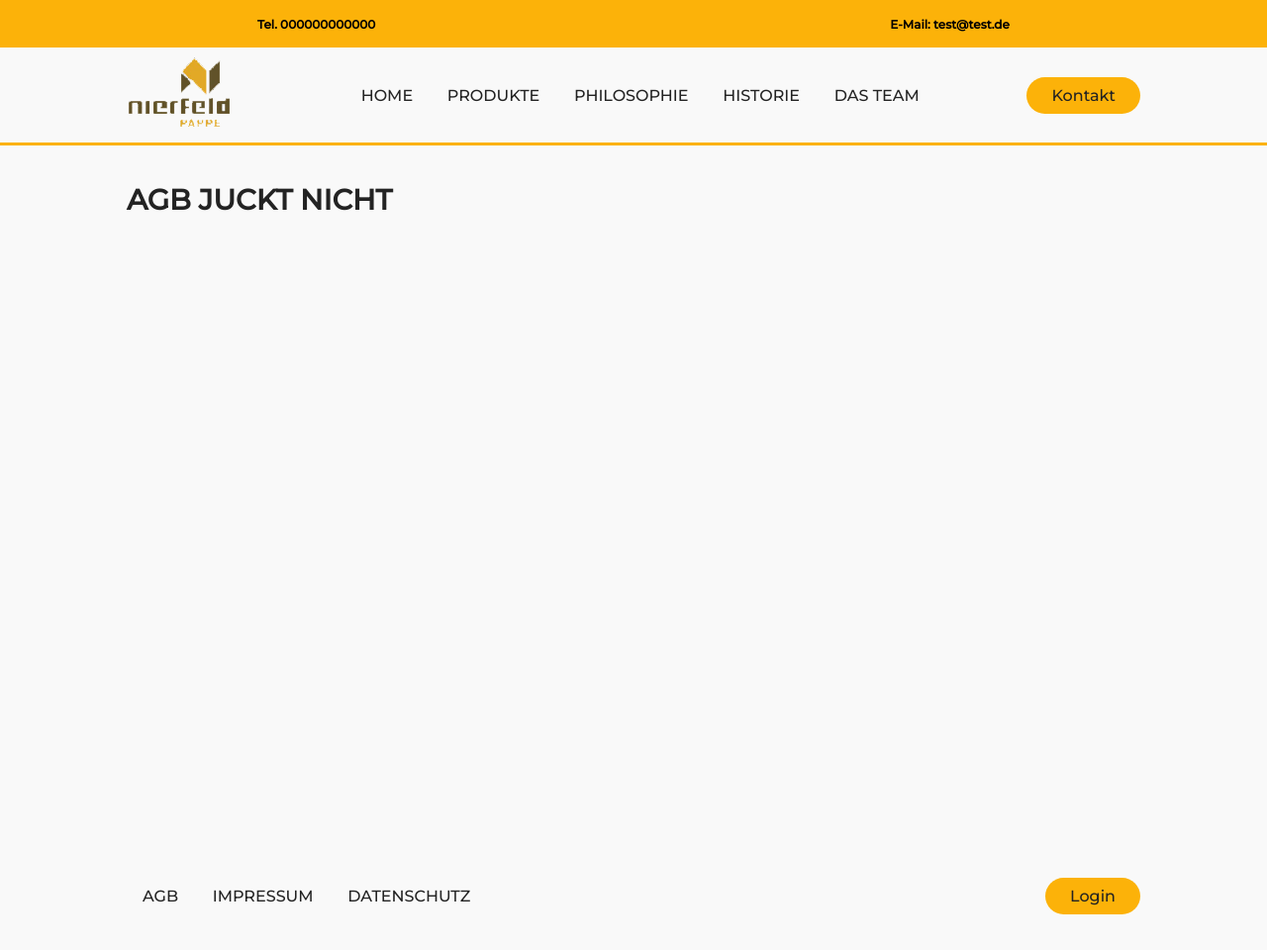
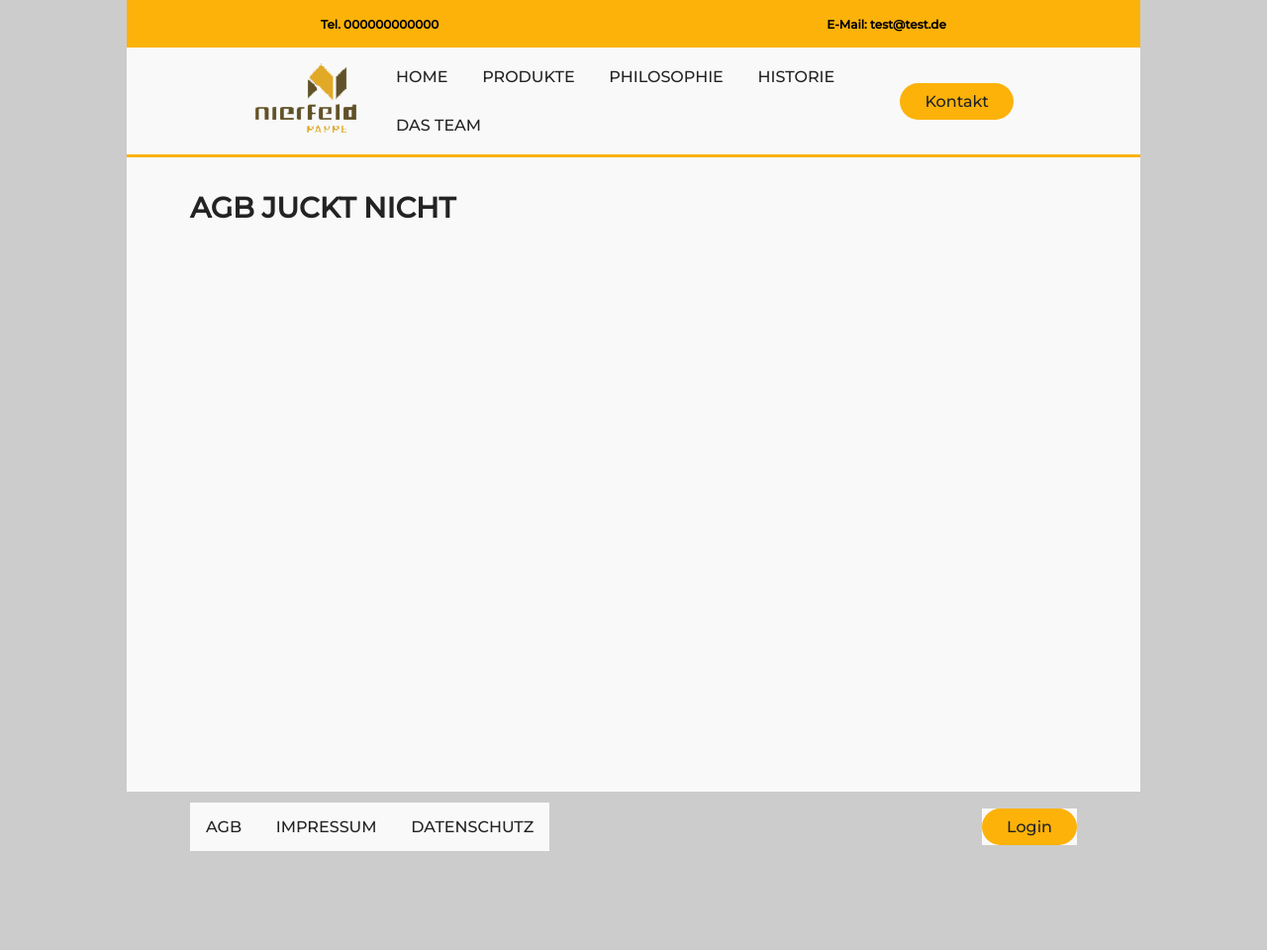
Before and after one commit to BukkitGerman/ITA-F_Pappen_Fabrik_Nierfeld, a PHP site: page /p/agb/index.php in a window 1280 px wide. Shown: the whole page at 99% size. Run offline with PHP 8.4, Linux system fonts and the light colour scheme; style sheets or scripts are compiled from the project's sources.

Commit message:
Add Gray Sidebars

```diff
--- a/p3/page/css/footer.css
+++ b/p3/page/css/footer.css
@@ -1,12 +1,16 @@
 footer, .push {
-  height: 50px; }
+  height: 70px; }
 
 footer {
+  position: sticky;
+  top: 100%;
+  margin: auto;
   display: flex;
+  width: 80vw;
   justify-content: space-between;
   align-items: center;
-  padding: 5px 10%;
-  width: 100%; }
+  padding: 5px 5%;
+  background: transparent; }
   footer .nav__links {
     list-style: none; }
     footer .nav__links li {
--- a/p3/page/css/footer.sass
+++ b/p3/page/css/footer.sass
@@ -5,14 +5,19 @@ $firma-2: #D8991F
 $grun: #5c8450
 
 footer, .push
-	height: 50px
+	height: 70px
 
 footer
+	position: sticky
+	top: 100%
+	margin: auto
 	display: flex
+	width: 80vw
 	justify-content: space-between
 	align-items: center
-	padding: 5px 10%
-	width: 100%
+	padding: 5px 5%
+	background: transparent
+
 
 	.nav__links
 		list-style: none
--- a/p3/page/css/navbar.css
+++ b/p3/page/css/navbar.css
@@ -14,11 +14,11 @@
 
   .border {
     position: fixed;
-    top: 0px;
-    left: 0px;
+    margin: auto;
+    left: 10vw;
+    width: 80vw;
     z-index: 20;
     display: flex;
-    width: 100vw;
     height: 3rem;
     background: #FCB209;
     justify-content: space-around;
@@ -31,12 +31,13 @@
 
   header {
     position: fixed;
-    margin-top: 3rem;
+    margin: 3rem auto auto auto;
+    left: 10vw;
+    width: 80vw;
     display: flex;
     justify-content: space-between;
     align-items: center;
     padding: 5px 10%;
-    width: 100%;
     z-index: 20;
     box-shadow: 0 0 black;
     border-bottom: 0.2rem solid #FCB209; }
--- a/p3/page/css/navbar.sass
+++ b/p3/page/css/navbar.sass
@@ -23,11 +23,11 @@ $breakpoint: 992px
 
 	.border
 		position: fixed
-		top: 0px
-		left: 0px
+		margin: auto
+		left: 10vw
+		width: 80vw
 		z-index: 20
 		display: flex
-		width: 100vw
 		height: 3rem
 		background: $firma-1
 		justify-content: space-around
@@ -40,12 +40,13 @@ $breakpoint: 992px
 			font-size: 120%
 	header
 		position: fixed
-		margin-top: 3rem
+		margin: 3rem auto auto auto
+		left: 10vw
+		width: 80vw
 		display: flex
 		justify-content: space-between
 		align-items: center
 		padding: 5px 10%
-		width: 100%
 		z-index: 20
 		box-shadow: 0 0 black
 		//border-top: 3rem solid $firma-1
--- a/p3/page/css/style.css
+++ b/p3/page/css/style.css
@@ -31,18 +31,21 @@
 body {
   height: 120vh;
   font-size: 62.5%;
-  font-family: "Montserrat", sans-serif; }
+  font-family: "Montserrat", sans-serif;
+  background: #cccccc; }
   body .wrapper {
+    position: fixed;
     display: flex;
-    margin: auto;
+    margin: auto auto auto auto;
+    left: 10vw;
+    width: 80vw;
     justify-content: center;
     min-height: 100%;
     margin-bottom: -5rem;
     color: #232323; }
     body .wrapper .content {
-      margin: 11.5rem 6rem 10rem 6rem;
-      min-width: 80vw;
-      max-width: 80vw;
+      margin: 12rem auto 10rem auto;
+      width: 70vw;
       font-size: 0.9rem; }
 
 .link__form {
--- a/p3/page/css/style.sass
+++ b/p3/page/css/style.sass
@@ -43,19 +43,22 @@ body
 	height: 120vh
 	font-size: 62.5%
 	font-family: "Montserrat", sans-serif
+	background: #cccccc
 
 
 	.wrapper
+		position: fixed
 		display: flex
-		margin: auto
+		margin: auto auto auto auto
+		left: 10vw
+		width: 80vw
 		justify-content: center
 		min-height: 100%
 		margin-bottom: -5rem
 		color: $primary
 		.content
-			margin: 11.5rem 6rem 10rem 6rem
-			min-width: 80vw
-			max-width: 80vw
+			margin: 12rem auto 10rem auto
+			width: 70vw
 			font-size: 0.9rem
 
 
```
Also changed, not shown: 3 other files.
